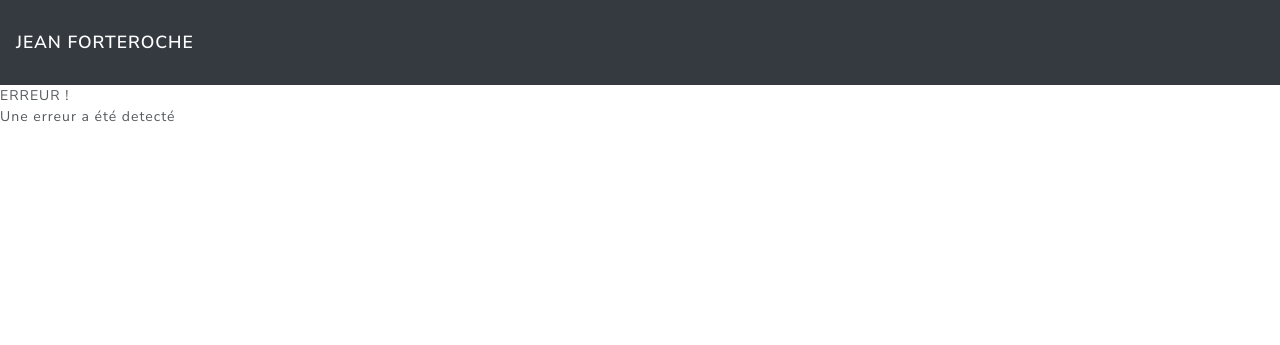
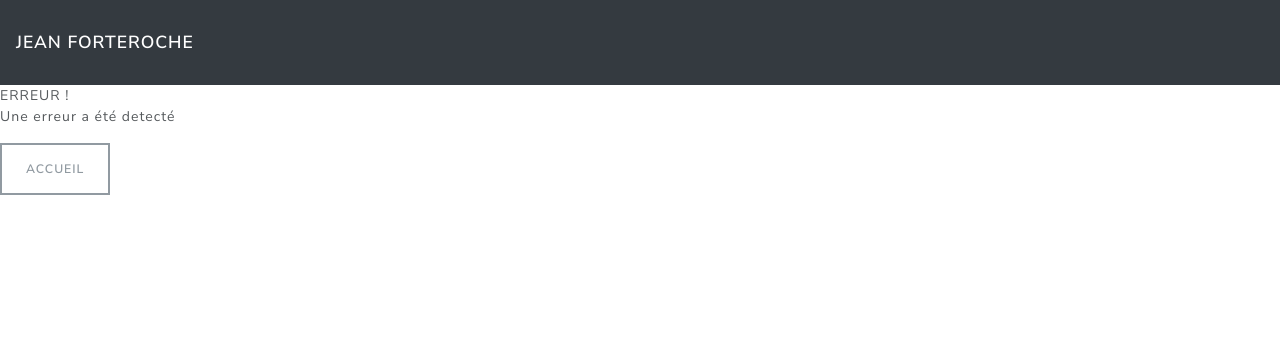
Before and after one commit to ysoline/blog, a PHP site: page /Views/Frontend/error.php in a window 1280 px wide. Shown: the top 345 px of the page. Run offline with PHP 8.4, Linux system fonts and the light colour scheme; some libraries are stand-ins or nearby versions.

Commit message:
Ajout d'une option retour index sur la page error

```diff
--- a/Views/Frontend/error.php
+++ b/Views/Frontend/error.php
@@ -9,7 +9,7 @@
     ini_set('display_errors', 1);
 ?>
 <?php $errorMessage='Il s\'est produit une erreur'?>
-
+<a href="index.php" class="btn btn-outline-secondary">Accueil</a>
 <?php $content = ob_get_clean(); ?>
 
 <?php require('template.php'); ?>
```
